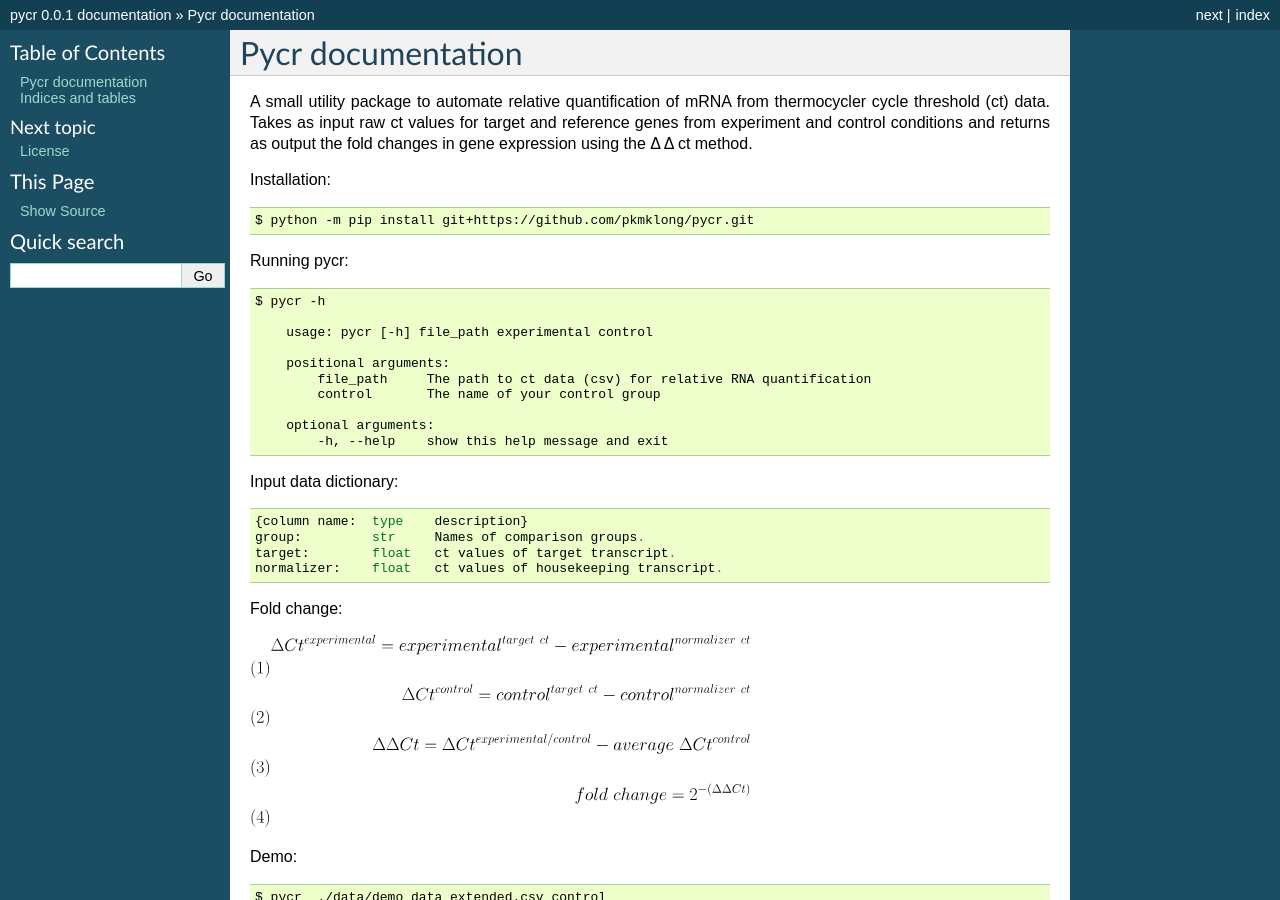
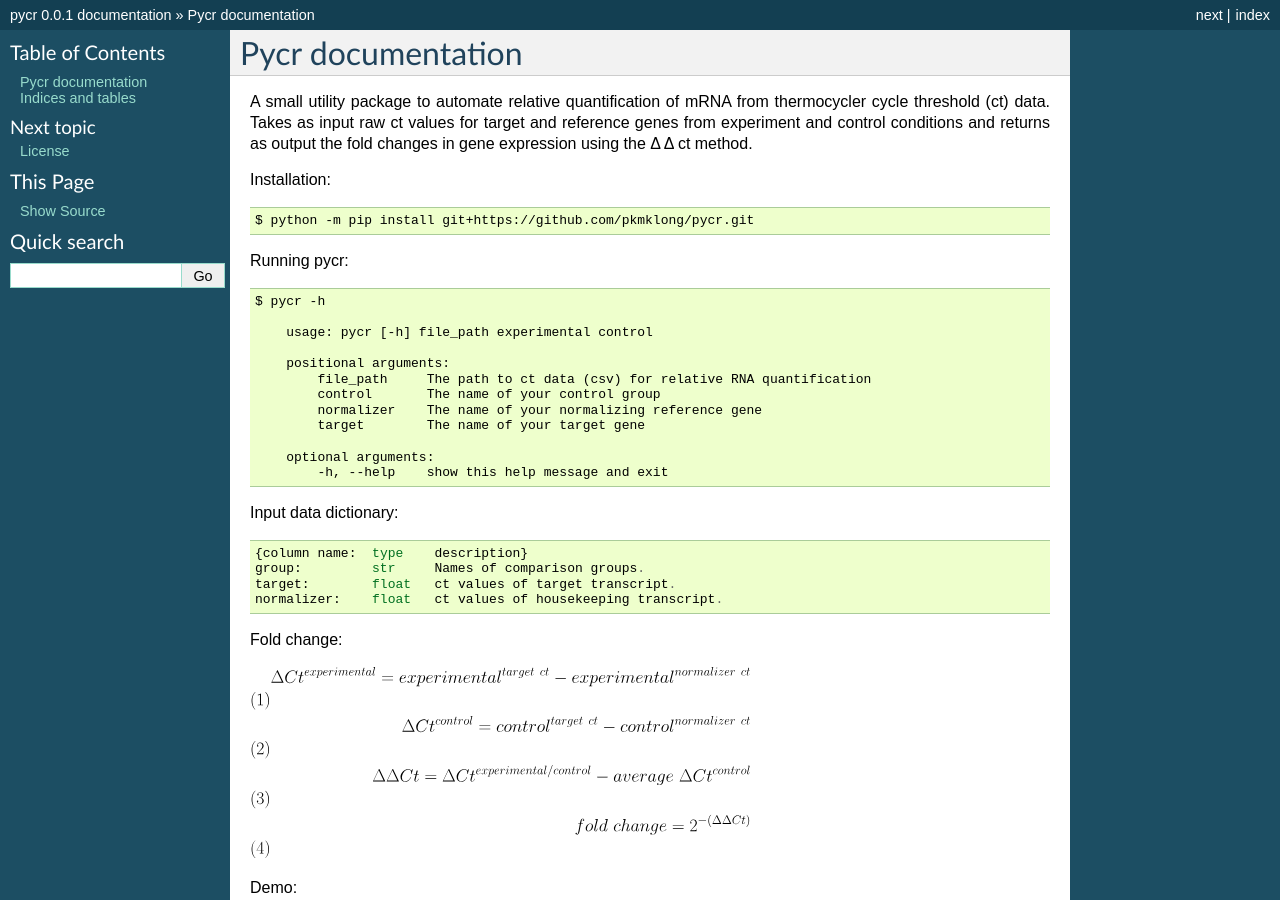
Before and after one commit to patrickmlong/pycr, a Sphinx documentation site: the page built from docs/index.rst, in a window 1280 px wide and 900 px high. Built offline with Sphinx 7.4.7, drawn with Linux system fonts in a browser that asks for light colours.

Commit message:
Update index.rst

```diff
--- a/docs/index.rst
+++ b/docs/index.rst
@@ -15,6 +15,8 @@ Running pycr::
         positional arguments:
             file_path     The path to ct data (csv) for relative RNA quantification
             control       The name of your control group
+            normalizer    The name of your normalizing reference gene
+            target        The name of your target gene
 
         optional arguments:
             -h, --help    show this help message and exit
```
